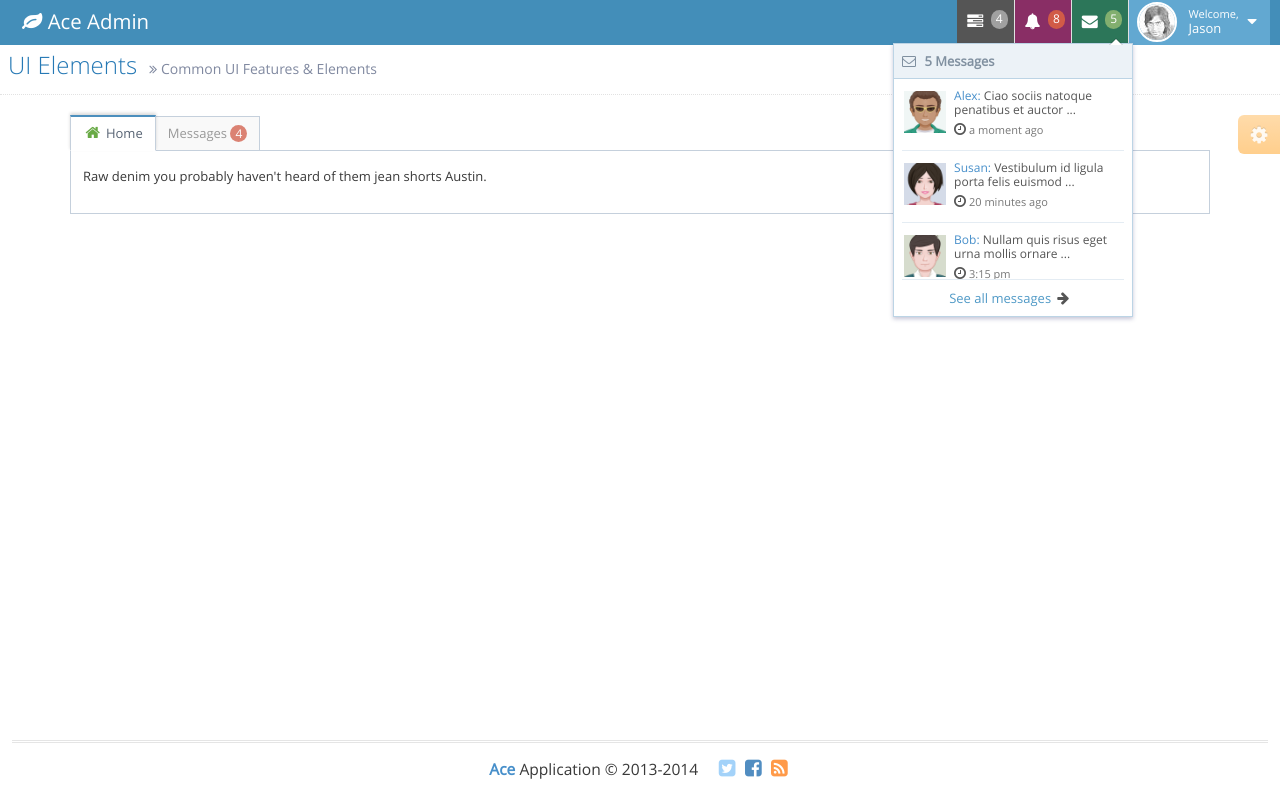
After one commit to mathew2008ster/demo_edc, a Node server app: template views/admin/add-item.html in a window 1280 px wide, after a click that opens the changed part. The commit adds this page. Run offline with Node 20, Linux system fonts and the light colour scheme; the template is opened without the code that fills it, so the values that code supplies are empty.

Commit message:
管理中心页面修改

```diff
--- /dev/null
+++ b/views/admin/add-item.html
@@ -0,0 +1,72 @@
+<!DOCTYPE html>
+<html lang="en">
+	<%include head/head.html%>
+	<body class="no-skin">
+		<%include header/header.html%>
+
+		<div class="main-container ace-save-state" id="main-container">
+			<script type="text/javascript">
+				try{ace.settings.loadState('main-container')}catch(e){}
+			</script>
+
+			<div class="main-content">
+				<div class="main-content-inner">
+					<%include bread-crumbs/bread-crumbs.html%>
+
+					<div class="page-content">
+						<%include ace-settings-container/ace-settings-container.html%>
+
+						<div class="container center-block">
+							<div class="">
+								<!-- PAGE CONTENT BEGINS -->
+								<div class="tabbable">
+									<ul class="nav nav-tabs" id="myTab">
+										<li class="active">
+											<a data-toggle="tab" href="#home">
+												<i class="green ace-icon fa fa-home bigger-120"></i>
+												Home
+											</a>
+										</li>
+
+										<li>
+											<a data-toggle="tab" href="#messages">
+												Messages
+												<span class="badge badge-danger">4</span>
+											</a>
+										</li>
+									</ul>
+
+									<div class="tab-content">
+										<div id="home" class="tab-pane fade in active">
+											<p>Raw denim you probably haven't heard of them jean shorts Austin.</p>
+										</div>
+
+										<div id="messages" class="tab-pane fade">
+											<p>Food truck fixie locavore, accusamus mcsweeney's marfa nulla single-origin coffee squid.</p>
+										</div>
+
+										<div id="dropdown1" class="tab-pane fade">
+											<p>Etsy mixtape wayfarers, ethical wes anderson tofu before they sold out mcsweeney's organic lomo retro fanny pack lo-fi farm-to-table readymade.</p>
+										</div>
+									</div>
+								</div>
+								<!-- PAGE CONTENT ENDS -->
+							</div><!-- /.col -->
+						</div><!-- /.row -->
+					</div><!-- /.page-content -->
+				</div>
+			</div><!-- /.main-content -->
+
+			<%include footer/footer.html%>
+
+			<a href="#" id="btn-scroll-up" class="btn-scroll-up btn btn-sm btn-inverse">
+				<i class="ace-icon fa fa-angle-double-up icon-only bigger-110"></i>
+			</a>
+		</div><!-- /.main-container -->
+
+			<!-- basic scripts -->
+		<%include basic-scripts/basic-scripts.ejs%>
+
+		<!-- inline scripts related to this page -->
+	</body>
+</html>
--- /dev/null
+++ b/views/admin/basic-scripts/basic-scripts.ejs
@@ -0,0 +1,20 @@
+<!-- basic scripts -->
+
+<!--[if !IE]> -->
+<script src="/assets/js/jquery-2.1.4.min.js"></script>
+
+<!-- <![endif]-->
+
+<!--[if IE]>
+<script src="/assets/js/jquery-1.11.3.min.js"></script>
+<![endif]-->
+<script type="text/javascript">
+    if ('ontouchstart' in document.documentElement) document.write("<script src='assets/js/jquery.mobile.custom.min.js'>" + "<" + "/script>");
+</script>
+<script src="/assets/js/bootstrap.min.js"></script>
+
+<!-- page specific plugin scripts -->
+
+<!-- ace scripts -->
+<script src="/assets/js/ace-elements.min.js"></script>
+<script src="/assets/js/ace.min.js"></script>
--- a/views/admin/bread-crumbs/bread-crumbs.html
+++ b/views/admin/bread-crumbs/bread-crumbs.html
@@ -1,22 +1,9 @@
-<div class="breadcrumbs ace-save-state" id="breadcrumbs">
-    <ul class="breadcrumb">
-        <li>
-            <i class="ace-icon fa fa-home home-icon"></i>
-            <a href="#">Home</a>
-        </li>
-
-        <li>
-            <a href="#">Other Pages</a>
-        </li>
-        <li class="active">Blank Page</li>
-    </ul><!-- /.breadcrumb -->
-
-    <div class="nav-search" id="nav-search">
-        <form class="form-search">
-            <span class="input-icon">
-                <input type="text" placeholder="Search ..." class="nav-search-input" id="nav-search-input" autocomplete="off" />
-                <i class="ace-icon fa fa-search nav-search-icon"></i>
-            </span>
-        </form>
-    </div><!-- /.nav-search -->
+<div class="page-header">
+    <h1>
+        UI Elements
+        <small>
+            <i class="ace-icon fa fa-angle-double-right"></i>
+            Common UI Features &amp; Elements
+        </small>
+    </h1>
 </div>
--- a/views/admin/head.html
+++ b/views/admin/head/head.html
@@ -25,7 +25,7 @@
     <link rel="stylesheet" href="/assets/css/ace-rtl.min.css" />
 
     <!--[if lte IE 9]>
-      <link rel="stylesheet" href="assets/css/ace-ie.min.css" />
+      <link rel="stylesheet" href="/assets/css/ace-ie.min.css" />
     <![endif]-->
 
     <!-- inline styles related to this page -->
@@ -36,7 +36,8 @@
     <!-- HTML5shiv and Respond.js for IE8 to support HTML5 elements and media queries -->
 
     <!--[if lte IE 8]>
-    <script src="assets/js/html5shiv.min.js"></script>
-    <script src="assets/js/respond.min.js"></script>
+    <script src="/assets/js/html5shiv.min.js"></script>
+    <script src="/assets/js/respond.min.js"></script>
     <![endif]-->
+    <link rel="stylesheet" href="/css/admin/additem.css">
 </head>
--- a/views/admin/header.html
+++ b/views/admin/header/header.html
@@ -11,7 +11,7 @@
         </button>
 
         <div class="navbar-header pull-left">
-            <a href="index.html" class="navbar-brand">
+            <a href="../index.html" class="navbar-brand">
                 <small>
                     <i class="fa fa-leaf"></i>
                     Ace Admin
--- a/views/admin/index.html
+++ b/views/admin/index.html
@@ -10,7 +10,7 @@
 			</script>
 
 
-			<%include ../side-bar/side-bar.html%>
+			<%include ./side-bar/side-bar.html%>
 
 			<div class="main-content">
 				<div class="main-content-inner">
@@ -30,7 +30,7 @@
 				</div>
 			</div><!-- /.main-content -->
 
-			<%include ../footer/footer.html%>
+			<%include footer/footer.html%>
 
 			<a href="#" id="btn-scroll-up" class="btn-scroll-up btn btn-sm btn-inverse">
 				<i class="ace-icon fa fa-angle-double-up icon-only bigger-110"></i>
```
Also changed, not shown: public/css/admin/additem.css (added), views/admin/footer/footer.html (renamed from views/footer/footer.html), views/admin/side-bar/side-bar.html (renamed from views/side-bar/side-bar.html), 1 other file.
